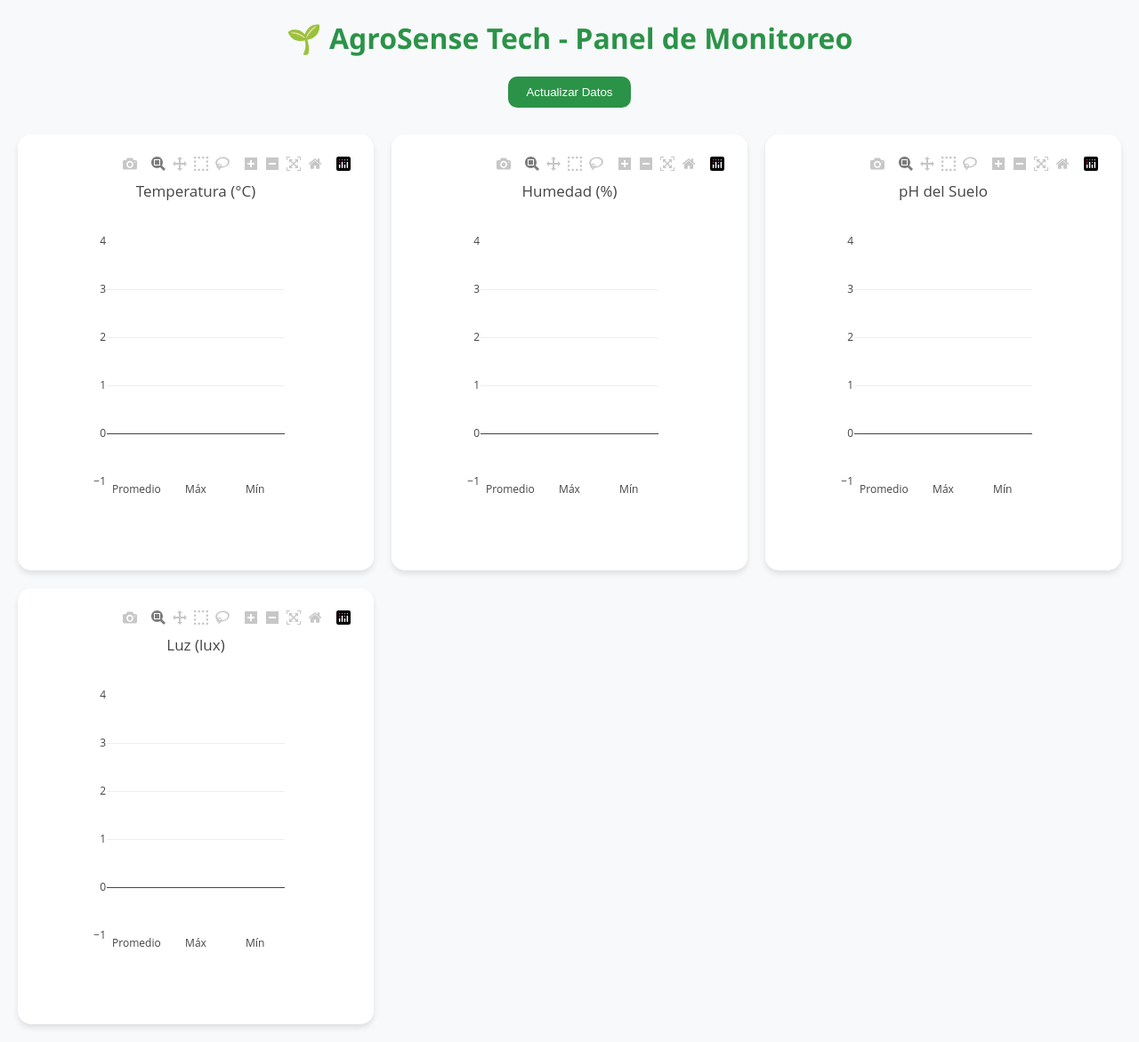
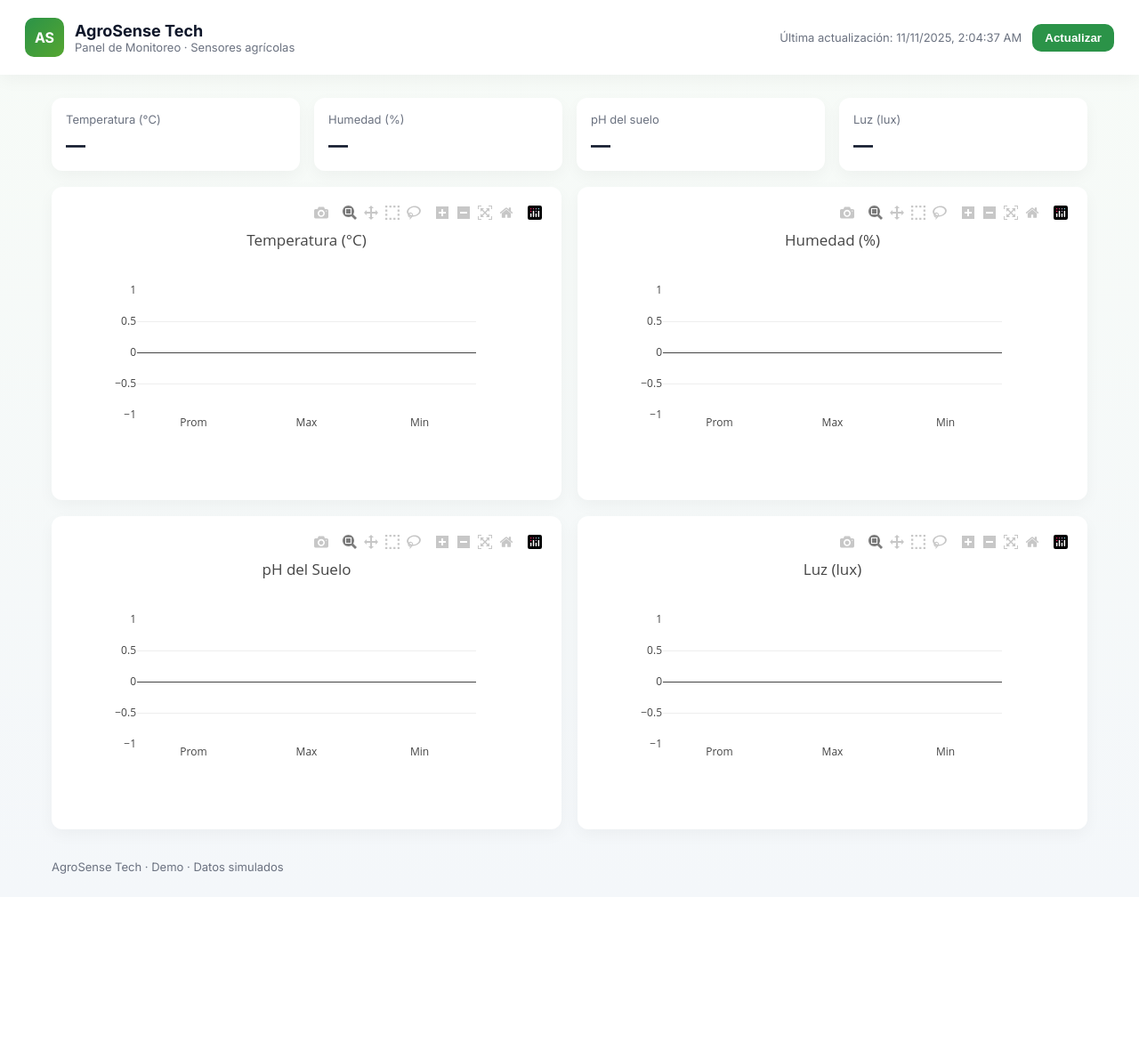
Before and after one commit to alejo0106/AgroSense_Tech, a FastAPI app: page /dashboard/view in a window 1280 px wide. Shown: the whole page at 89% size. After the commit the page ends 982 px from the top, so only its background shows below. Run offline with FastAPI, Linux system fonts and the light colour scheme; some libraries are stand-ins or nearby versions.

Commit message:
Improve dashboard UI: modern layout, KPI tiles and nicer charts

```diff
--- a/templates/dashboard.html
+++ b/templates/dashboard.html
@@ -5,60 +5,119 @@
     <meta name="viewport" content="width=device-width, initial-scale=1.0">
     <title>AgroSense Tech - Panel de Monitoreo</title>
     <script src="https://cdn.plot.ly/plotly-latest.min.js"></script>
+    <link href="https://fonts.googleapis.com/css2?family=Inter:wght@300;400;600;700&display=swap" rel="stylesheet">
     <style>
-        body { font-family: 'Segoe UI', sans-serif; background-color: #f8f9fa; margin: 20px; }
-        h1 { text-align: center; color: #2b9348; }
-        .container { display: grid; grid-template-columns: repeat(auto-fit, minmax(350px, 1fr)); gap: 20px; margin-top: 30px; }
-        .card { background: white; border-radius: 15px; padding: 20px; box-shadow: 0 4px 6px rgba(0,0,0,0.1); }
-        button { display: block; margin: 20px auto; padding: 10px 20px; background: #2b9348; color: white; border: none; border-radius: 10px; cursor: pointer; }
-        button:hover { background: #20893d; }
+        :root{
+            --bg:#f4f7fa;
+            --card:#ffffff;
+            --accent:#2b9348;
+            --muted:#6b7280;
+            --glass: rgba(255,255,255,0.6);
+        }
+        *{box-sizing:border-box}
+        body { font-family: 'Inter', system-ui, -apple-system, 'Segoe UI', Roboto, 'Helvetica Neue', Arial; background: linear-gradient(180deg,#f7fbf7 0%,var(--bg) 100%); margin: 0; color:#0f172a; }
+        header{display:flex;align-items:center;justify-content:space-between;padding:20px 28px;background:var(--card);box-shadow:0 6px 18px rgba(11,20,30,0.04)}
+        .brand{display:flex;gap:12px;align-items:center}
+        .logo{width:44px;height:44px;border-radius:10px;background:linear-gradient(135deg,var(--accent),#55a630);display:flex;align-items:center;justify-content:center;color:white;font-weight:700}
+        h1{font-size:18px;margin:0}
+        .subtitle{color:var(--muted);font-size:13px}
+        .actions{display:flex;gap:12px;align-items:center}
+        .btn{background:var(--accent);color:white;padding:8px 14px;border-radius:10px;border:none;cursor:pointer;font-weight:600}
+        .container{max-width:1200px;margin:26px auto;padding:0 18px}
+        .kpis{display:grid;grid-template-columns:repeat(auto-fit,minmax(180px,1fr));gap:16px;margin-bottom:18px}
+        .kpi{background:var(--card);padding:16px;border-radius:12px;box-shadow:0 6px 18px rgba(11,20,30,0.04);display:flex;flex-direction:column;gap:8px}
+        .kpi .label{color:var(--muted);font-size:13px}
+        .kpi .value{font-size:22px;font-weight:700}
+        .charts{display:grid;grid-template-columns:1fr 1fr;gap:18px}
+        .chart-card{background:var(--card);padding:16px;border-radius:12px;box-shadow:0 6px 18px rgba(11,20,30,0.04)}
+        footer{max-width:1200px;margin:18px auto;padding:8px 18px;color:var(--muted);font-size:13px}
+        @media(max-width:900px){.charts{grid-template-columns:1fr}.kpis{grid-template-columns:repeat(2,1fr)}}
     </style>
 </head>
 <body>
-    <h1>🌱 AgroSense Tech - Panel de Monitoreo</h1>
-    <button onclick="loadData()">Actualizar Datos</button>
-    <div class="container">
-        <div id="temp" class="card"></div>
-        <div id="hum" class="card"></div>
-        <div id="ph" class="card"></div>
-        <div id="light" class="card"></div>
-    </div>
+    <header>
+        <div class="brand">
+            <div class="logo">AS</div>
+            <div>
+                <h1>AgroSense Tech</h1>
+                <div class="subtitle">Panel de Monitoreo · Sensores agrícolas</div>
+            </div>
+        </div>
+        <div class="actions">
+            <div id="last-updated" class="subtitle">Última actualización: —</div>
+            <button class="btn" id="refresh">Actualizar</button>
+        </div>
+    </header>
+
+    <main class="container">
+        <section class="kpis">
+            <div class="kpi">
+                <div class="label">Temperatura (°C)</div>
+                <div class="value" id="kpi-temp">—</div>
+            </div>
+            <div class="kpi">
+                <div class="label">Humedad (%)</div>
+                <div class="value" id="kpi-hum">—</div>
+            </div>
+            <div class="kpi">
+                <div class="label">pH del suelo</div>
+                <div class="value" id="kpi-ph">—</div>
+            </div>
+            <div class="kpi">
+                <div class="label">Luz (lux)</div>
+                <div class="value" id="kpi-light">—</div>
+            </div>
+        </section>
+
+        <section class="charts">
+            <div class="chart-card"><div id="chart-temp" style="height:320px;"></div></div>
+            <div class="chart-card"><div id="chart-hum" style="height:320px;"></div></div>
+            <div class="chart-card"><div id="chart-ph" style="height:320px;"></div></div>
+            <div class="chart-card"><div id="chart-light" style="height:320px;"></div></div>
+        </section>
+    </main>
+
+    <footer>AgroSense Tech · Demo · Datos simulados</footer>
 
     <script>
-        async function loadData() {
-            const res = await fetch('/analytics');
-            const data = await res.json();
+        const refreshBtn = document.getElementById('refresh');
+        const lastUpdatedEl = document.getElementById('last-updated');
 
-            Plotly.newPlot('temp', [{
-                x: ['Promedio', 'Máx', 'Mín'],
-                y: [data.temperature.avg, data.temperature.max, data.temperature.min],
-                type: 'bar',
-                marker: {color: '#2b9348'}
-            }], { title: 'Temperatura (°C)' });
+        function safe(v, fallback='—'){ return (v === undefined || v === null) ? fallback : v }
 
-            Plotly.newPlot('hum', [{
-                x: ['Promedio', 'Máx', 'Mín'],
-                y: [data.humidity.avg, data.humidity.max, data.humidity.min],
-                type: 'bar',
-                marker: {color: '#55a630'}
-            }], { title: 'Humedad (%)' });
+        async function loadData(){
+            try{
+                const res = await fetch('/analytics');
+                const data = await res.json();
 
-            Plotly.newPlot('ph', [{
-                x: ['Promedio', 'Máx', 'Mín'],
-                y: [data.ph.avg, data.ph.max, data.ph.min],
-                type: 'bar',
-                marker: {color: '#80b918'}
-            }], { title: 'pH del Suelo' });
+                const t = data?.temperature ?? {};
+                const h = data?.humidity ?? {};
+                const p = data?.ph ?? {};
+                const l = data?.light ?? {};
 
-            Plotly.newPlot('light', [{
-                x: ['Promedio', 'Máx', 'Mín'],
-                y: [data.light.avg, data.light.max, data.light.min],
-                type: 'bar',
-                marker: {color: '#aacc00'}
-            }], { title: 'Luz (lux)' });
+                // KPIs
+                document.getElementById('kpi-temp').textContent = safe(t.avg, '—');
+                document.getElementById('kpi-hum').textContent = safe(h.avg, '—');
+                document.getElementById('kpi-ph').textContent = safe(p.avg, '—');
+                document.getElementById('kpi-light').textContent = safe(l.avg, '—');
+
+                // Charts
+                Plotly.react('chart-temp', [{ x:['Prom','Max','Min'], y:[safe(t.avg,0), safe(t.max,0), safe(t.min,0)], type:'bar', marker:{color:'#ff7b54'} }], {title:'Temperatura (°C)'});
+                Plotly.react('chart-hum', [{ x:['Prom','Max','Min'], y:[safe(h.avg,0), safe(h.max,0), safe(h.min,0)], type:'bar', marker:{color:'#38bdf8'} }], {title:'Humedad (%)'});
+                Plotly.react('chart-ph',  [{ x:['Prom','Max','Min'], y:[safe(p.avg,0), safe(p.max,0), safe(p.min,0)], type:'bar', marker:{color:'#a78bfa'} }], {title:'pH del Suelo'});
+                Plotly.react('chart-light',[{ x:['Prom','Max','Min'], y:[safe(l.avg,0), safe(l.max,0), safe(l.min,0)], type:'bar', marker:{color:'#fde68a'} }], {title:'Luz (lux)'});
+
+                lastUpdatedEl.textContent = 'Última actualización: ' + new Date().toLocaleString();
+            }catch(err){
+                console.error('Failed to load data', err);
+            }
         }
 
+        refreshBtn.addEventListener('click', loadData);
+        // Initial load
         loadData();
+        // Optional: refresh every 30s
+        // setInterval(loadData, 30000);
     </script>
 </body>
 </html>
```
